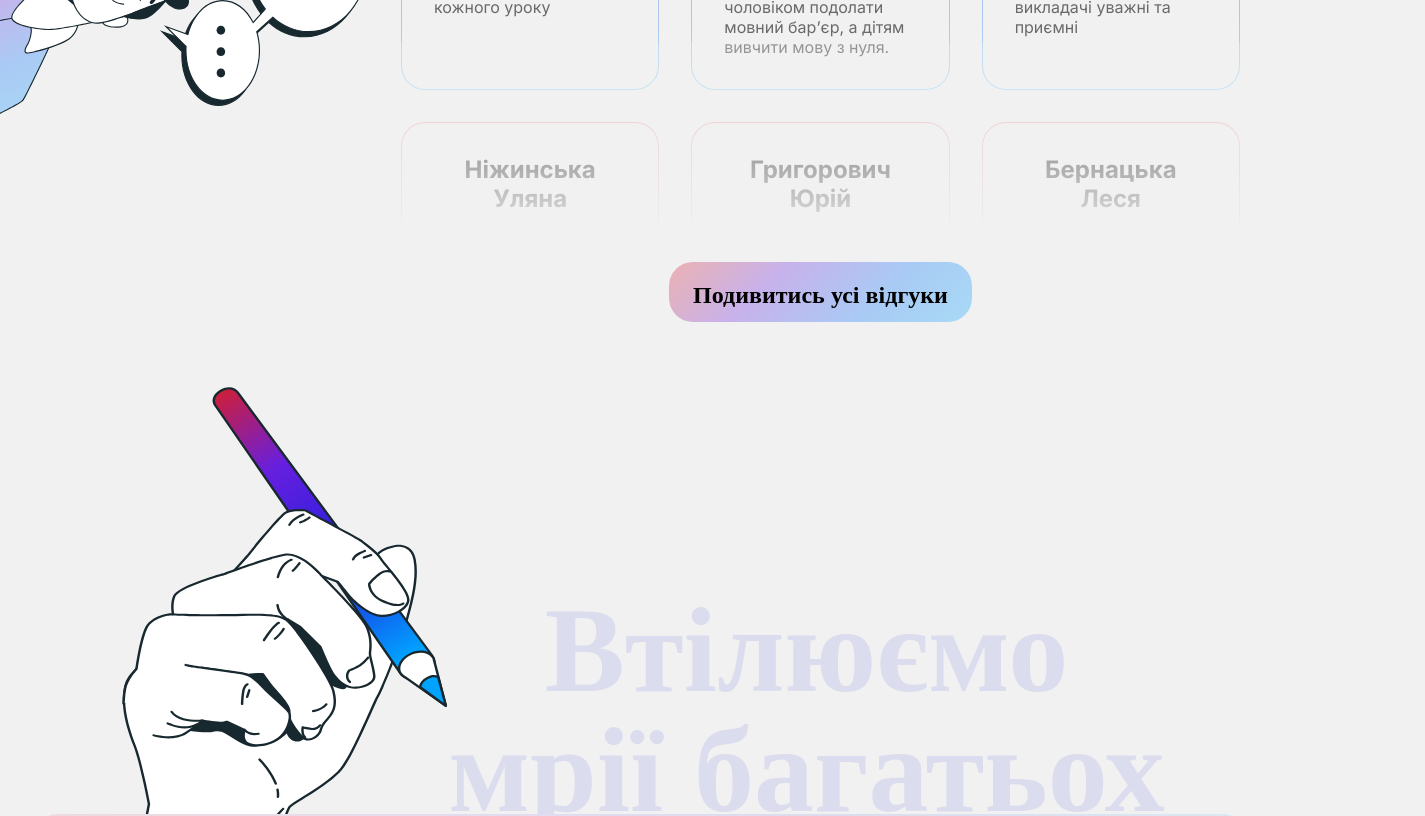
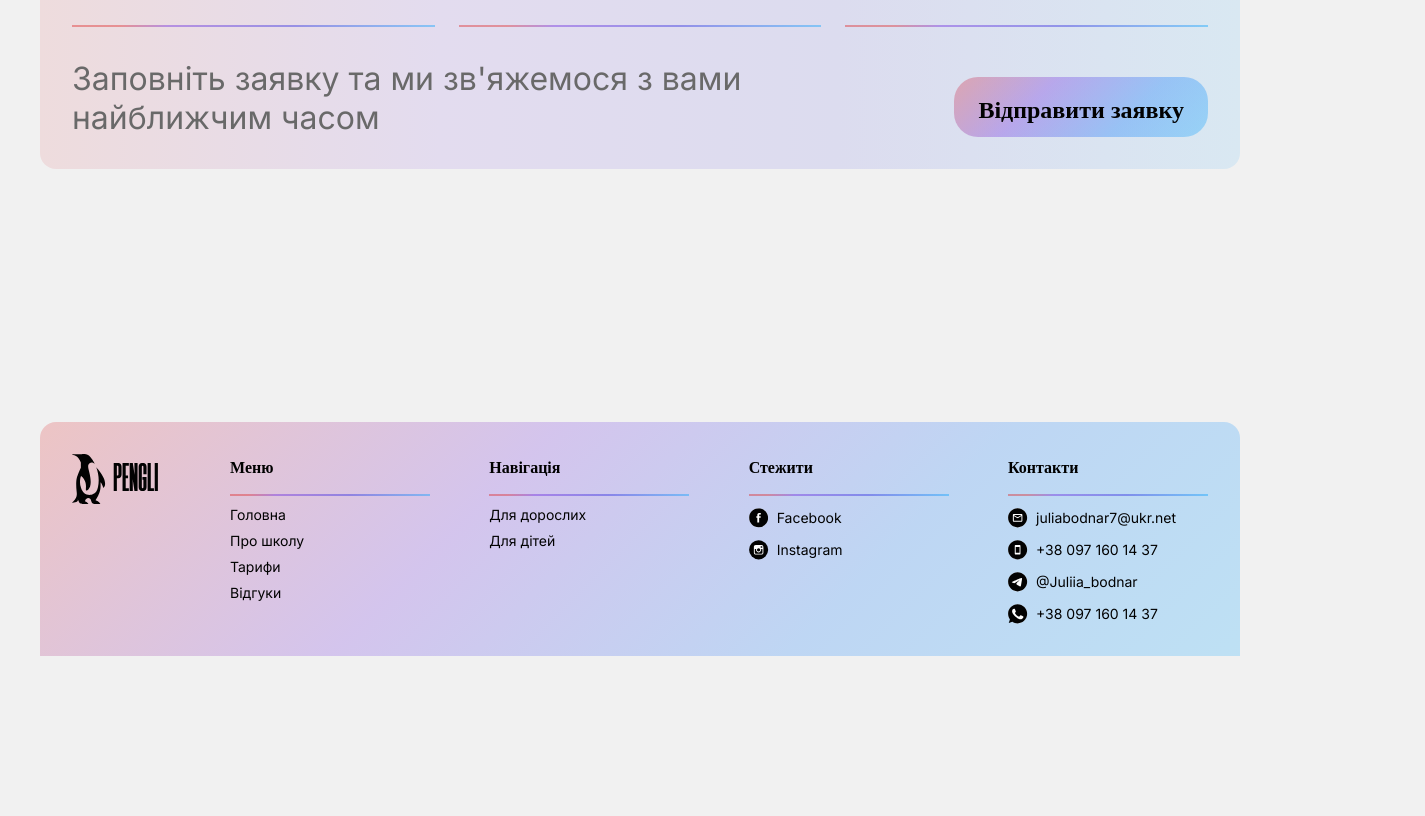
Before and after one commit to mirajane2207/english-school, a React (Create React App) app: page / in a window 1280 px wide. Shown: the part 3760-4576 px from the top of the page, 1425 px wide, since content can reach past the window. After the commit the page ends 4416 px from the top, so only its background shows below. Built offline with nearby package versions, Linux system fonts and the light colour scheme.

Commit message:
Update adaptive:footer

```diff
--- a/src/App.js
+++ b/src/App.js
@@ -9,9 +9,6 @@ import Form from './components/Form/Form'
 import Footer from './components/Footer/Footer'
 import ForChildren from './components/ForChildren/ForChildren'
 import ParentsAsk from './components/ParentsAsk/ParentsAsk'
-import ScrollSection from './components/ScrollSection/ScrollSection'
-
-
 
 const App = () => {
   const [mode, setMode] = useState('adult');
@@ -21,7 +18,7 @@ const App = () => {
   }
 
   const scrollTo = (section) => {
-    document.querySelector(section).scrollIntoView({behavior: "smooth" });
+    document.querySelector(section).scrollIntoView({ behavior: "smooth" });
   };
 
 
@@ -34,16 +31,16 @@ const App = () => {
             <About mode={mode} title='Ми молода але вже успішна школа англійської' text='Школа англійської мови Pengli - це команда молодих, креативних викладачів, які постійно розвиваються, вдосконалюються, а також всім серцем люблять англійську мову і знають як зробити так аби ви без жодних страждань та дискомфорту заговорили англійською незгірше Бориса Джонсона. За нашими плечами 5 років досвіду викладання, а також великий багаж цінних знань, якими ми радо ділимось з нашими студентами.' />
             <Lessons />
             <Advantages />
-            <Tariffs/>
-            <Reviews scrollTo={scrollTo}/>
+            <Tariffs />
+            {/* <Reviews scrollTo={scrollTo}/> */}
             <Form mode={mode} />
-            <Footer mode={mode} changeMode={changeMode} scrollTo={scrollTo}/>
+            <Footer mode={mode} changeMode={changeMode} scrollTo={scrollTo} />
           </div>
           : <div className='inner_wrapper'>
             {
               window.screen.availWidth > 820
-            ? <Header scrollTo={scrollTo} changeMode={changeMode} mode={mode} title='Школа англійської для дітей' text='Подбайте про майбутнє Вашої дитини вже зараз! Придбайте абонемент нашої онлайн-школи та відкрийте широкий спектр можливостей для Ваших дітлахів.' />
-            : <Header scrollTo={scrollTo} changeMode={changeMode} mode={mode} title='Школа англійської для дітей' text='Подбайте про майбутнє Вашої дитини вже зараз!' />
+                ? <Header scrollTo={scrollTo} changeMode={changeMode} mode={mode} title='Школа англійської для дітей' text='Подбайте про майбутнє Вашої дитини вже зараз! Придбайте абонемент нашої онлайн-школи та відкрийте широкий спектр можливостей для Ваших дітлахів.' />
+                : <Header scrollTo={scrollTo} changeMode={changeMode} mode={mode} title='Школа англійської для дітей' text='Подбайте про майбутнє Вашої дитини вже зараз!' />
 
             }
             <About mode={mode} title='Чим цікава та унікальна школа англійської для дітей Pengli?' text='В онлайн-школі Pengli Ваша дитина зможе не тільки покращити рівень англійської та здобути необхідні навички для успішного навчання у школі, але й по-справжньому полюбити вивчення іноземної мови та з нетерпінням чекати на кожне заняття. Інтерактивні завдання, вікторини, ігри, перегляд та обговорення улюблених мультиків - все це перетворить навчання в цікавий та захопливий процес, а наші досвідчені викладачі максимально наповнять кожне заняття важливим та корисним матеріалом.' />
--- a/src/components/Footer/Footer.module.css
+++ b/src/components/Footer/Footer.module.css
@@ -1,4 +1,5 @@
 footer {
+    margin: 0 auto;
     border-radius: 16px 16px 0px 0px;
     background: linear-gradient(135deg, rgba(222, 31, 31, 0.21) 0%, rgba(103, 31, 222, 0.21) 36.45%, rgba(0, 114, 253, 0.21) 68.25%, rgba(0, 163, 255, 0.21) 100%);
     display: flex;
@@ -54,6 +55,10 @@ footer {
 }
 
 @media(max-width: 1439px) {
+    footer {
+        width: calc(100vw - 144px);
+    }
+
     .footer__content_container {
         width: 100%;
         justify-content: space-between;
--- a/src/index.css
+++ b/src/index.css
@@ -18,7 +18,7 @@ body {
   margin: 0;
   font-family: "Inter", sans-serif;
   max-width: 100vw;
-  overflow-x: hidden;
+  /* overflow-x: hidden; */
 }
 
 .wrapper {
```
